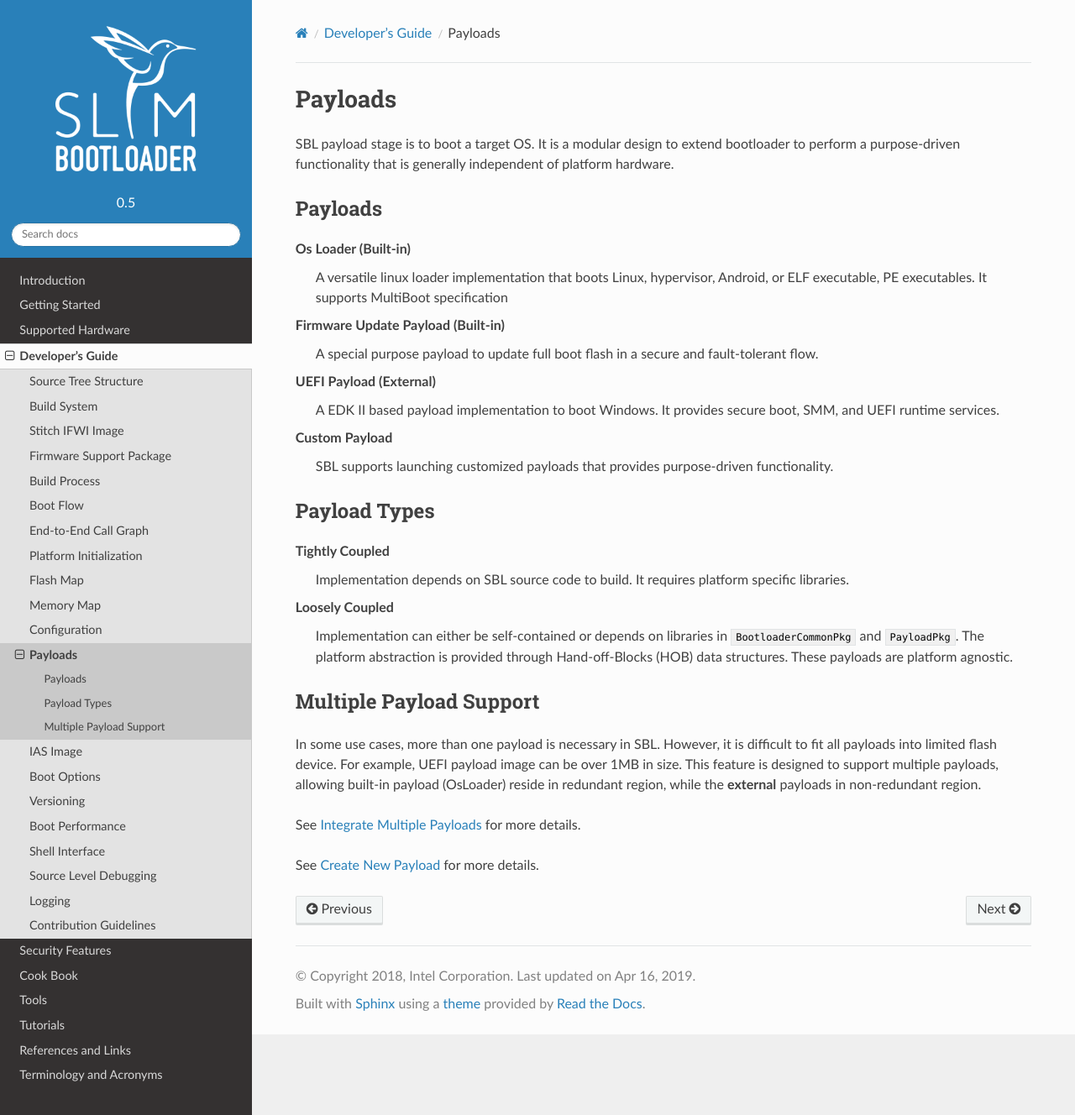
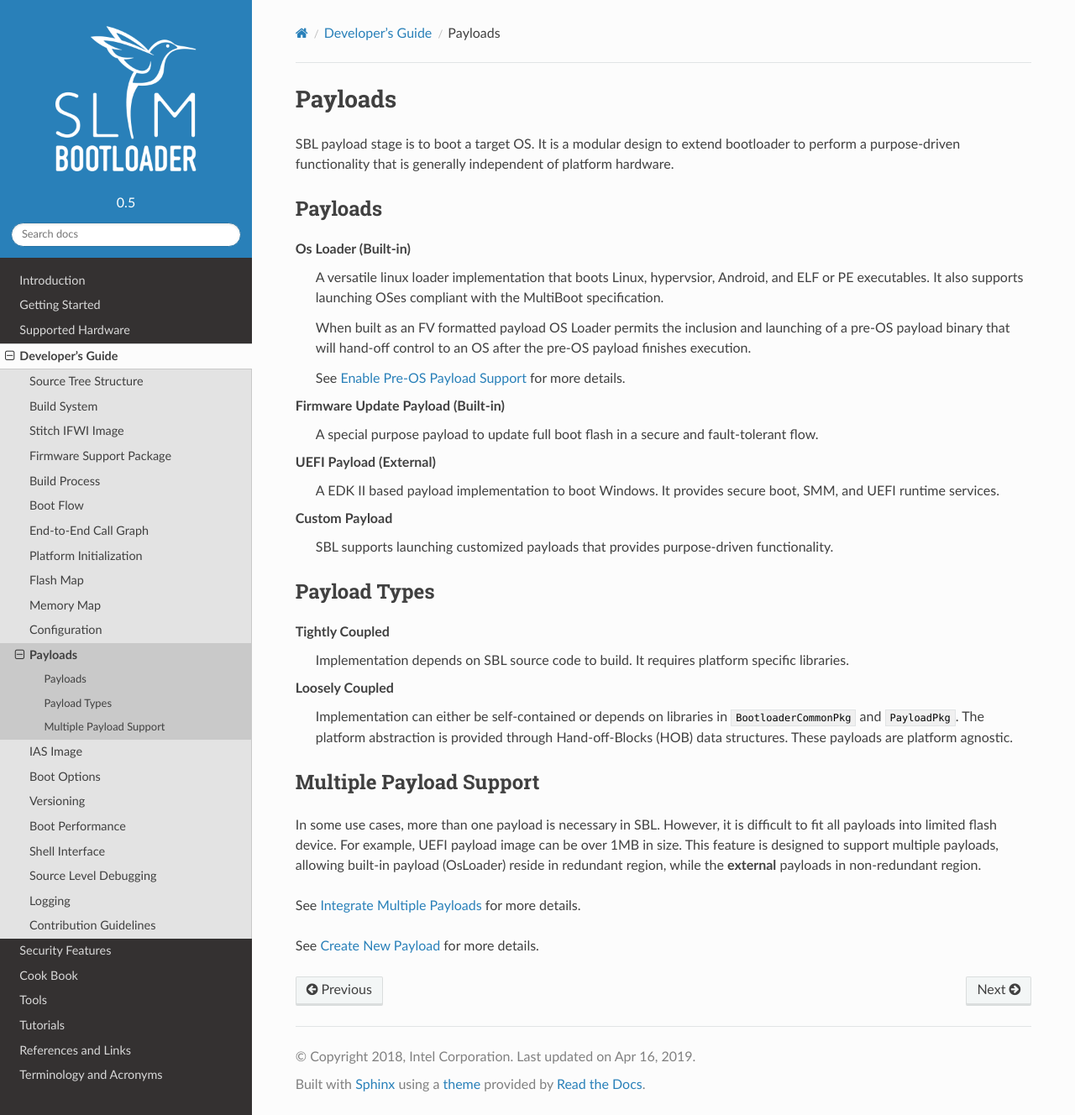
Before and after one commit to slimbootloader/documentation, a Sphinx documentation site: the page built from source/developer-guides/payload.rst, in a window 1280 px wide and 1328 px high. Shown: the whole window at 84% size. Built offline with Sphinx 7.4.7 and the Read the Docs theme 2.0.0, drawn with Linux system fonts in a browser that asks for light colours.

Commit message:
Adding Pre-OS Checker Support documentation
Provide a how-to page on enabling pre-OS checker
and clean up some grammar on other pages.

```diff
--- a/source/developer-guides/build-system.rst
+++ b/source/developer-guides/build-system.rst
@@ -38,7 +38,7 @@
 Build |SPN|
 ^^^^^^^^^^^^^
 
-|SPN| master build script ``Buildloader.py`` provides many options to compile images. To get help::
+|SPN| master build script ``BuildLoader.py`` provides many options to compile images. To get help::
 
   python BuildLoader.py build -h
 
--- a/source/developer-guides/payload.rst
+++ b/source/developer-guides/payload.rst
@@ -9,7 +9,11 @@
 ^^^^^^^^^^^^^^^^^^^
 
 Os Loader (Built-in)
-  A versatile linux loader implementation that boots Linux, hypervisor, Android, or ELF executable, PE executables. It supports MultiBoot specification
+  A versatile linux loader implementation that boots Linux, hypervsior, Android, and ELF or PE executables. It also supports launching OSes compliant with the MultiBoot specification.
+
+  When built as an FV formatted payload OS Loader permits the inclusion and launching of a pre-OS payload binary that will hand-off control to an OS after the pre-OS payload finishes execution.
+
+  See :ref:`enable-pre-os-payload` for more details.
 
 Firmware Update Payload (Built-in)
   A special purpose payload to update full boot flash in a secure and fault-tolerant flow.
--- a/source/how-tos/index.rst
+++ b/source/how-tos/index.rst
@@ -9,6 +9,7 @@
    customize-build
    change-boot-option
    enable-verified-boot
+   enable-pre-os-payload
    update-firmware
    reduce-debug-message
    add-new-library
```
Also changed, not shown: other parts of source/developer-guides/build-system.rst (+1 -1 lines), README.md (+4 -3 lines), source/how-tos/enable-pre-os-payload.rst (added, +20 -0 lines).
